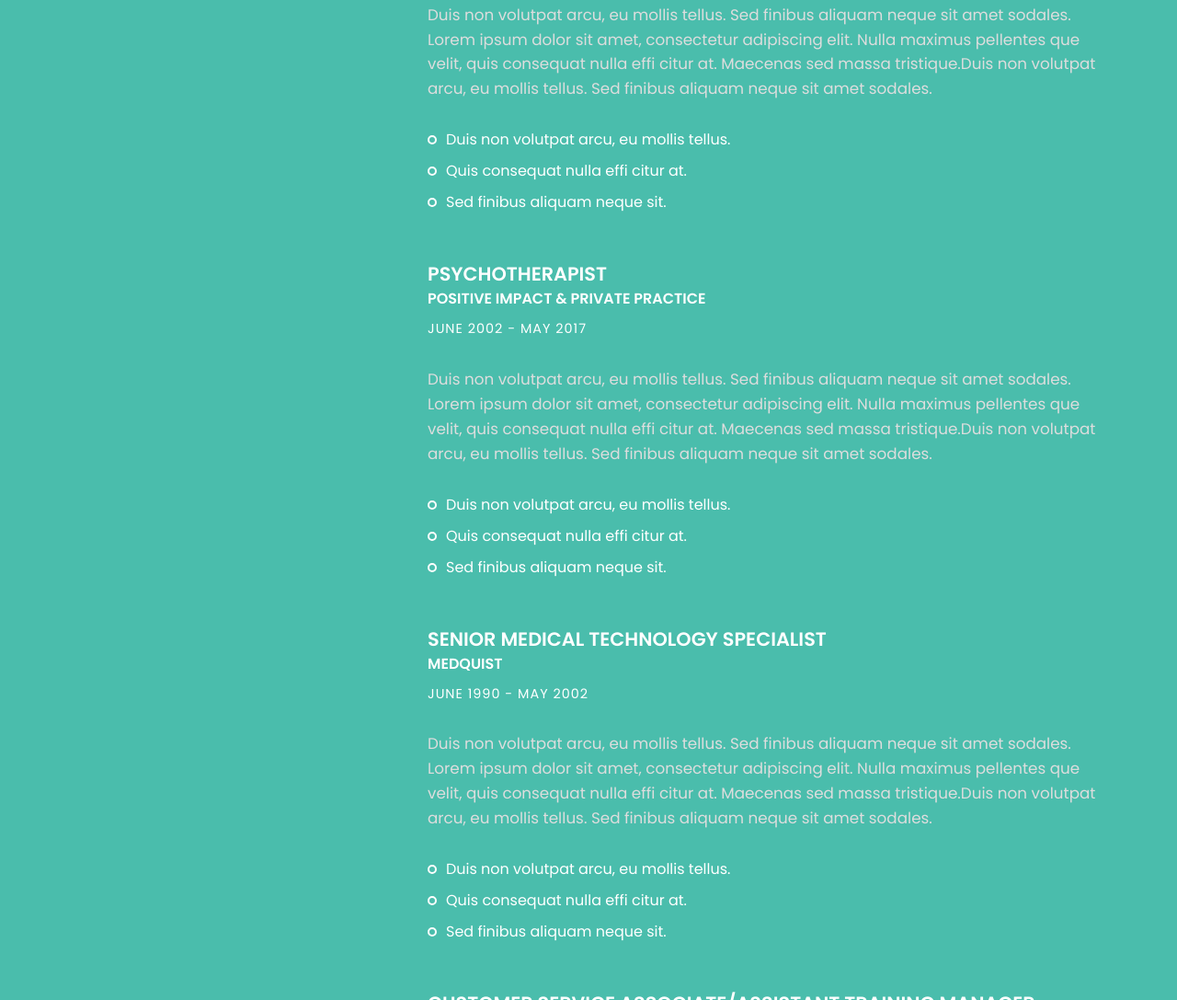
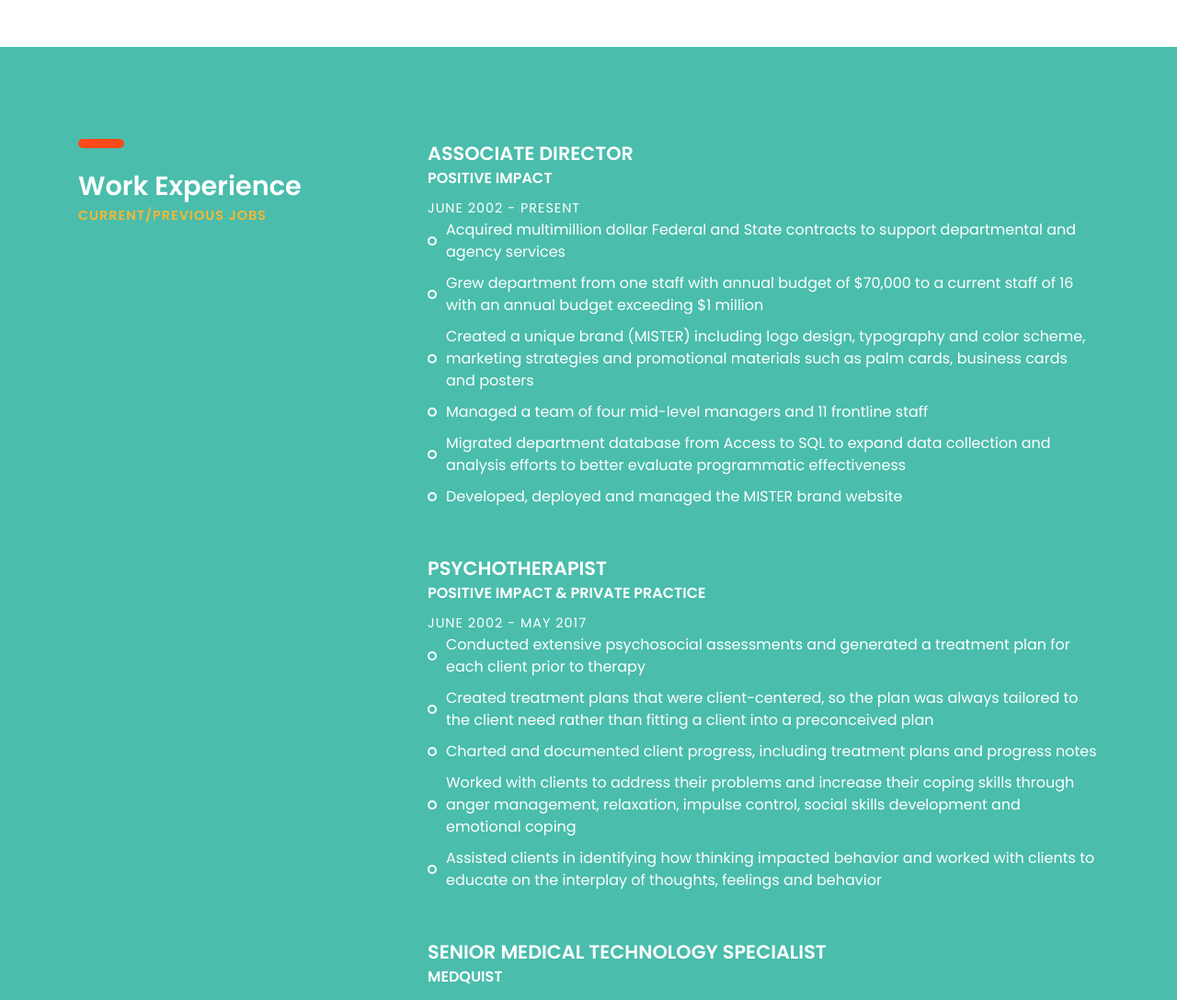
Before and after one commit to DannySprouse/Professional-Portfolio, a plain HTML site: page index.html in a window 1280 px wide. Shown: the part 4216-5303 px from the top of the page at 92% size. Drawn offline with Linux system fonts and the light colour scheme; files whose address does not match are found by name.

Commit message:
updated resume

```diff
--- a/index.html
+++ b/index.html
@@ -209,16 +209,18 @@
 					</div>
 				</div><!-- col-sm-4 -->
 				<div class="col-sm-8">
-					<p class="margin-b-50">Danny Sprouse is currently an associate director for a nonprofit in Atlanta, Georgia. He works with disadvantaged and marginalized populations to improve overall health and wellness outcomes through the prevention of HIV and other sexually transmitted diseases. He oversees a team of 16 employees providing a range of health-oriented services and programs; manages a budget of nearly $2 million federal and state dollars; conducts interviews and collects data to evaluate programmatic effectiveness; ensures all programs and services are client-centered; manages multiple ongoing projects; and serves as a member of the agency’s senior leadership team, being responsible for implementation of the organization’s strategic plan set forth by the Chief Operations Officer and Board of Directors.</p>
+					<p class="margin-b-50">Danny Sprouse is currently an associate director for a nonprofit in Atlanta, Georgia. He works with disadvantaged and marginalized populations to improve overall health and wellness outcomes through the prevention of HIV and other sexually transmitted diseases. He oversees a team of 16 employees providing a range of health-oriented services and programs; manages a budget of nearly $2 million federal and state dollars; conducts interviews and collects data to evaluate programmatic effectiveness; ensures all programs and services are client-centered; manages multiple ongoing projects; and serves as a member of the agency’s senior leadership team.</p>
 					<p class="margin-b-50">
-					Danny believes that just as by teaching others we can learn, by helping others we can help ourselves: to grow, to change, to become better human citizens of the world. Danny spearheaded the cultural diversity institute at the agency, and continues to work with other staff to foster a welcoming working environment with respect to persons from diverse backgrounds, origins, orientations and cultural identity.
+					Danny believes that just as by teaching others we can learn, by helping others we can help ourselves: to grow, to change, to become better human citizens of the world. Danny spearheaded the cultural diversity institute at the agencyover a decade ago, and continues to work with other staff to foster a welcoming working environment with respect to persons from diverse backgrounds, origins, orientations and cultural identity.
 					</p>
 					<p class="margin-b-50">
-					Danny is passionate about creating. That can be through his hobby as a photographer, his writing competitive grant applications or technical reports at work, or simply growing flowers and vegetables in his garden. With the additional training in full-stack web development, Danny’s passion for creating will be expanded to the web, where he plans to focus on the user experience, user interface and front-end development with a strong interest in mobile applications.
+					Danny is passionate about creating. That can be through his hobby as a photographer, his writing competitive grant applications or technical reports at work, or simply growing flowers and vegetables in his garden. With the additional training in full-stack web development, Danny’s passion for creating will be expanded to the web, where he plans to focus on the user experience, user interface and front-end development with a strong interest in HTML5, CSS3 and JavaScript.
 					</p>
 					<p class="margin-b-50">
 					Danny is a trained behavioral health specialist. He is a licensed professional counselor and has worked as a psychotherapist in both a clinic setting as well as his own private practice. Danny understands how humans are motivated, and has the ability to assess how individuals respond to their environment.  Academically he focused on sexual health, addictions and organizational psychology. Danny will utilize his behavioral health background to enhance his UX, UI and front-end development work.
 					</p>
+					<p class="margin-b-50">
+					When it comes to employment, Danny is looking for a work enviornment that has a strong focus on employee success and client satisfaction.  Danny loves working on challenges and solving problems, and wants to work for a company that has employees and clients at the forefront of support, innovation and success.  Danny enjoys working as a member of a team and is equally comfortable working independently.  He thrives in an environment where everyone is working toward the same goal, where management is interested in their staff and supportive of their subordinate's work, and where employees are encouraged to be their best.</p>
 					<p class="margin-b-50">
 					Danny holds a bachelor’s degree in psychology with a minor in sociology, and a master’s degree in counseling and education. He also completed an associate's degree in psychology and sociology, two years of business school and completed one year of photography training. Danny also is completing the comporehensive and rigorous 24-week Georgia Tech Full-Stack Web Development Bootcamp.  For fun, Danny loves to travel, go on long hikes, build websites, engage in battle with his PS and Xbox systems, spend time with friends, and provide the entertainment for his two cats, Azul and Aurora.</p>
 					</div>
@@ -280,14 +282,13 @@
 						<h4><b>ASSOCIATE DIRECTOR</b></h4>
 						<h5 class="font-yellow"><b>POSITIVE IMPACT</b></h5>
 						<h6 class="margin-t-10">JUNE 2002 - PRESENT</h6>
-						<p class="font-semi-white margin-tb-30">Duis non volutpat arcu, eu mollis tellus. Sed finibus aliquam neque sit amet sodales.
-							Lorem ipsum dolor sit amet, consectetur adipiscing elit. Nulla maximus pellentes que velit,
-							quis consequat nulla effi citur at. Maecenas sed massa tristique.Duis non volutpat arcu,
-							eu mollis tellus. Sed finibus aliquam neque sit amet sodales. </p>
 						<ul class="list margin-b-30">
-							<li>Duis non volutpat arcu, eu mollis tellus.</li>
-							<li>Quis consequat nulla effi citur at.</li>
-							<li>Sed finibus aliquam neque sit.</li>
+							<li>Acquired multimillion dollar Federal and State contracts to support departmental and agency services</li>
+							<li>Grew department from one staff with annual budget of $70,000 to a current staff of 16 with an annual budget exceeding $1 million</li>
+							<li>Created a unique brand (MISTER) including logo design, typography and color scheme, marketing strategies and promotional materials such as palm cards, business cards and posters</li>
+							<li>Managed a team of four mid-level managers and 11 frontline staff</li>
+							<li>Migrated department database from Access to SQL to expand data collection and analysis efforts to better evaluate programmatic effectiveness</li>
+							<li>Developed, deployed and managed the MISTER brand website</li>
 						</ul>
 					</div><!-- experience -->
 
@@ -295,14 +296,12 @@
 						<h4><b>PSYCHOTHERAPIST</b></h4>
 						<h5 class="font-yellow"><b>POSITIVE IMPACT & PRIVATE PRACTICE</b></h5>
 						<h6 class="margin-t-10">JUNE 2002 - MAY 2017</h6>
-						<p class="font-semi-white margin-tb-30">Duis non volutpat arcu, eu mollis tellus. Sed finibus aliquam neque sit amet sodales.
-							Lorem ipsum dolor sit amet, consectetur adipiscing elit. Nulla maximus pellentes que velit,
-							quis consequat nulla effi citur at. Maecenas sed massa tristique.Duis non volutpat arcu,
-							eu mollis tellus. Sed finibus aliquam neque sit amet sodales. </p>
 						<ul class="list margin-b-30">
-							<li>Duis non volutpat arcu, eu mollis tellus.</li>
-							<li>Quis consequat nulla effi citur at.</li>
-							<li>Sed finibus aliquam neque sit.</li>
+							<li>Conducted extensive psychosocial assessments and generated a treatment plan for each client prior to therapy</li>
+							<li>Created treatment plans that were client-centered, so the plan was always tailored to the client need rather than fitting a client into a preconceived plan</li>
+							<li>Charted and documented client progress, including treatment plans and progress notes</li>
+							<li>Worked with clients to address their problems and increase their coping skills through anger management, relaxation, impulse control, social skills development and emotional coping</li>
+							<li>Assisted clients in identifying how thinking impacted behavior and worked with clients to educate on the interplay of thoughts, feelings and behavior</li>
 						</ul>
 					</div><!-- experience -->
 
@@ -310,14 +309,11 @@
 						<h4><b>SENIOR MEDICAL TECHNOLOGY SPECIALIST</b></h4>
 						<h5 class="font-yellow"><b>MEDQUIST</b></h5>
 						<h6 class="margin-t-10">JUNE 1990 - MAY 2002</h6>
-						<p class="font-semi-white margin-tb-30">Duis non volutpat arcu, eu mollis tellus. Sed finibus aliquam neque sit amet sodales.
-							Lorem ipsum dolor sit amet, consectetur adipiscing elit. Nulla maximus pellentes que velit,
-							quis consequat nulla effi citur at. Maecenas sed massa tristique.Duis non volutpat arcu,
-							eu mollis tellus. Sed finibus aliquam neque sit amet sodales. </p>
 						<ul class="list margin-b-30">
-							<li>Duis non volutpat arcu, eu mollis tellus.</li>
-							<li>Quis consequat nulla effi citur at.</li>
-							<li>Sed finibus aliquam neque sit.</li>
+							<li>Performed tasks of interpreting and transcribing dictation from physicians on therapeutic and clinical courses</li>
+							<li>Maintained references for medical terminology and procedures</li>
+							<li>Identified, interpreted and evaluated discrepancies and inconsistences in medical records</li>
+							<li>Worked independently from home office via telework agreement with very little management oversight while maintaining error-free work and high quality assurance scores</li>
 						</ul>
 					</div><!-- experience -->
 
@@ -325,14 +321,11 @@
 						<h4><b>CUSTOMER SERVICE ASSOCIATE/ASSISTANT TRAINING MANAGER</b></h4>
 						<h5 class="font-yellow"><b>SEARS, ROEBUCK & CO.</b></h5>
 						<h6 class="margin-t-10">APRIL 1986 - MAY 1990</h6>
-						<p class="font-semi-white margin-tb-30">Duis non volutpat arcu, eu mollis tellus. Sed finibus aliquam neque sit amet sodales.
-							Lorem ipsum dolor sit amet, consectetur adipiscing elit. Nulla maximus pellentes que velit,
-							quis consequat nulla effi citur at. Maecenas sed massa tristique.Duis non volutpat arcu,
-							eu mollis tellus. Sed finibus aliquam neque sit amet sodales. </p>
 						<ul class="list margin-b-30">
-							<li>Duis non volutpat arcu, eu mollis tellus.</li>
-							<li>Quis consequat nulla effi citur at.</li>
-							<li>Sed finibus aliquam neque sit.</li>
+							<li>Answered customer telephone calls at major call center to manage customer concerns and complaints</li>
+							<li>Responded to questions and complaints and escalated calls appropriately</li>
+							<li>Recognized by management as highly effective in communications and customer relations and promoted to assistant training manager</li>
+							<li>Trained onboarding employees in customer service skills, in phone management of customer complaints, and processed escalated calls to engage with higher level customer concerns</li>
 						</ul>
 					</div><!-- experience -->
 
@@ -340,14 +333,11 @@
 						<h4><b>MEDICAL RECORDS SPECIALIST</b></h4>
 						<h5 class="font-yellow"><b>UNIVERSITY OF VIRGINIA HEALTH SYSTEM</b></h5>
 						<h6 class="margin-t-10">SEPTEMBER 1981 - APRIL 1986</h6>
-						<p class="font-semi-white margin-tb-30">Duis non volutpat arcu, eu mollis tellus. Sed finibus aliquam neque sit amet sodales.
-							Lorem ipsum dolor sit amet, consectetur adipiscing elit. Nulla maximus pellentes que velit,
-							quis consequat nulla effi citur at. Maecenas sed massa tristique.Duis non volutpat arcu,
-							eu mollis tellus. Sed finibus aliquam neque sit amet sodales. </p>
 						<ul class="list margin-b-30">
-							<li>Duis non volutpat arcu, eu mollis tellus.</li>
-							<li>Quis consequat nulla effi citur at.</li>
-							<li>Sed finibus aliquam neque sit.</li>
+							<li>Conducted medical transcription services from dictated reports by physicians and nursing staff</li>
+							<li>Prepared medical charts for auditing.</li>
+							<li>Completed admission summaries, discharge summaries, and operative reports for admitted patients</li>
+							<li>Retrieved patient medical records for medical visits and released information to persons or agencies according to regulations</li>
 						</ul>
 					</div><!-- experience -->
 
```
Also changed, not shown: 1 other file.
